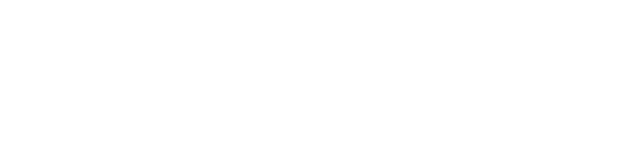
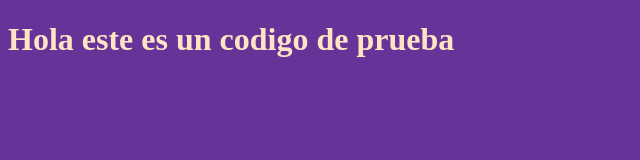
Before and after one commit to leo6auna/leo6auna, a plain HTML site: page index.html in a window 1280 px wide. Shown: the whole page, without its empty margins (0-640 px from the left). Drawn offline with Linux system fonts and the light colour scheme.

Commit message:
Modificaciones_30.05

```diff
--- a/index.html
+++ b/index.html
@@ -4,9 +4,11 @@
     <meta charset="UTF-8">
     <meta http-equiv="X-UA-Compatible" content="IE=edge">
     <meta name="viewport" content="width=device-width, initial-scale=1.0">
+    <link rel="stylesheet" href="style.css">
     <title>Documento de prueba GitHub</title>
 </head>
 <body>
-
+    <h1>Hola este es un codigo de prueba</h1>
 </body>
+<script src="/codigo.js"></script>
 </html>
--- /dev/null
+++ b/style.css
@@ -0,0 +1,4 @@
+body{
+    background: rebeccapurple;
+    color: bisque;
+}
```
